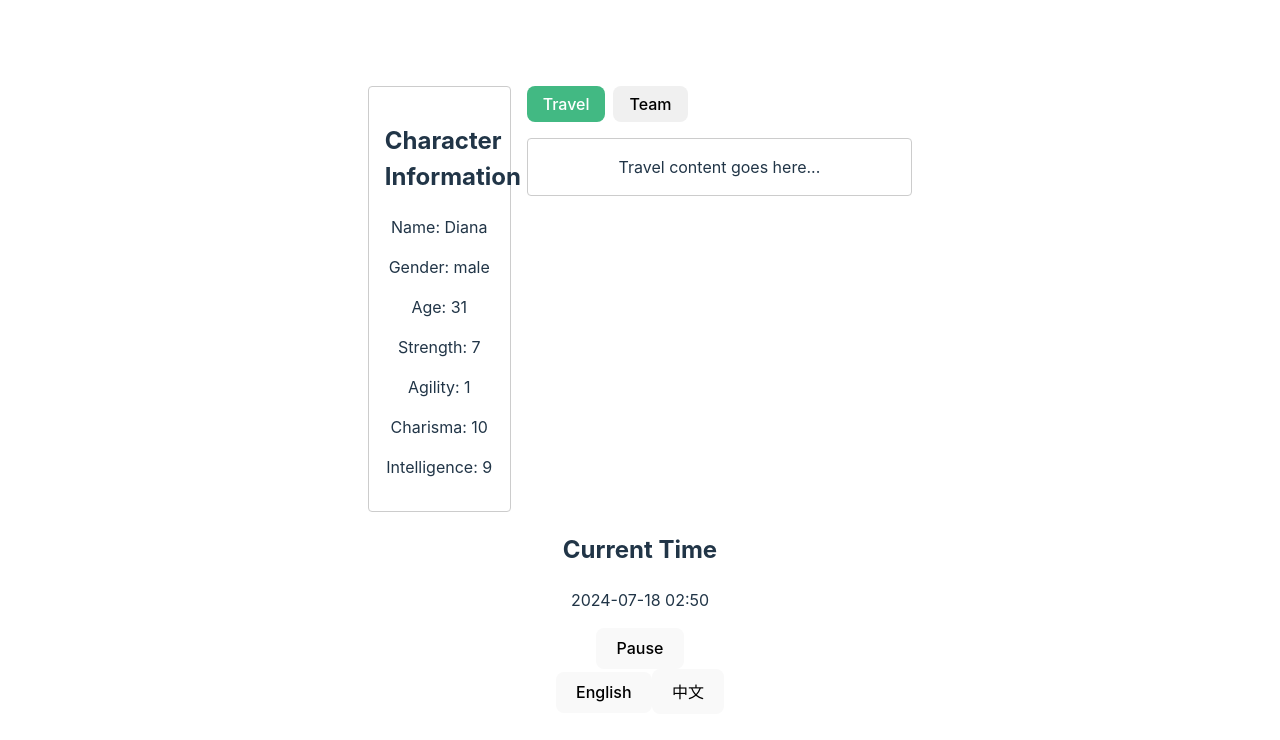
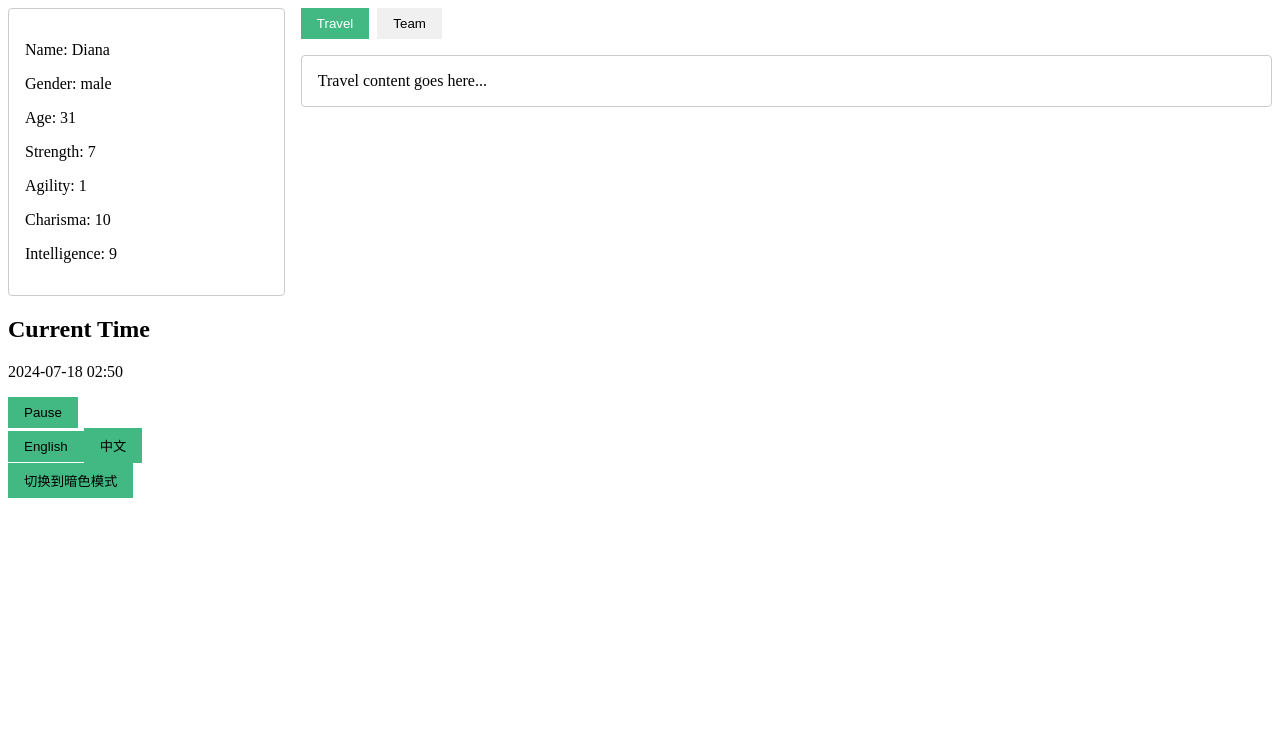
Before and after one commit to c1921/Drifting-Web, a Vue app: page / in a window 1280 px wide. Shown: the top 740 px of the page. Built offline with nearby package versions, Linux system fonts and the light colour scheme.

Commit message:
暗色模式

```diff
--- a/src/App.vue
+++ b/src/App.vue
@@ -11,6 +11,7 @@
       <button @click="changeLanguage('en')">English</button>
       <button @click="changeLanguage('zh')">中文</button>
     </div>
+    <button @click="toggleTheme">{{ currentTheme === 'light' ? '切换到暗色模式' : '切换到亮色模式' }}</button>
   </div>
 </template>
 
@@ -94,10 +95,29 @@ export default defineComponent({
       return `${year}-${month}-${day} ${hours}:${minutes}`;
     });
 
+    const currentTheme = ref('light');
+
+    const setTheme = (theme: string) => {
+      document.documentElement.setAttribute('data-theme', theme);
+      currentTheme.value = theme;
+    };
+
+    const toggleTheme = () => {
+      const newTheme = currentTheme.value === 'light' ? 'dark' : 'light';
+      setTheme(newTheme);
+    };
+
     onMounted(() => {
       initializeGame();
       timer = window.setInterval(updateTime, 200) as unknown as number;
       isRunning.value = true;
+
+      const prefersDarkScheme = window.matchMedia('(prefers-color-scheme: dark)');
+      setTheme(prefersDarkScheme.matches ? 'dark' : 'light');
+
+      prefersDarkScheme.addEventListener('change', (e) => {
+        setTheme(e.matches ? 'dark' : 'light');
+      });
     });
 
     onUnmounted(() => {
@@ -108,7 +128,7 @@ export default defineComponent({
       locale.value = lang;
     };
 
-    return { player, team, formattedTime, toggleTimer, isRunning, changeLanguage, t };
+    return { player, team, formattedTime, toggleTimer, isRunning, changeLanguage, t, toggleTheme, currentTheme };
   }
 });
 </script>
--- /dev/null
+++ b/src/assets/styles.css
@@ -0,0 +1,24 @@
+:root {
+    --background-color: #ffffff;
+    --text-color: #000000;
+    --primary-color: #42b983;
+}
+
+[data-theme='dark'] {
+    --background-color: #121212;
+    --text-color: #ffffff;
+    --primary-color: #42b983;
+}
+
+body {
+    background-color: var(--background-color);
+    color: var(--text-color);
+}
+
+button {
+    background-color: var(--primary-color);
+    color: var(--text-color);
+    border: none;
+    padding: 0.5rem 1rem;
+    cursor: pointer;
+}
--- a/src/components/CharacterPanel.vue
+++ b/src/components/CharacterPanel.vue
@@ -1,6 +1,5 @@
 <template>
   <div class="character-panel">
-    <h2>{{ $t('characterInfo') }}</h2>
     <p>{{ $t('name') }}: {{ character.name }}</p>
     <p>{{ $t('gender') }}: {{ character.gender }}</p>
     <p>{{ $t('age') }}: {{ character.age }}</p>
--- a/src/i18n/index.ts
+++ b/src/i18n/index.ts
@@ -2,8 +2,6 @@ import { createI18n } from 'vue-i18n';
 
 const messages = {
   en: {
-    generateCharacter: 'Generate Character',
-    characterInfo: 'Character Information',
     name: 'Name',
     gender: 'Gender',
     age: 'Age',
@@ -20,8 +18,6 @@ const messages = {
     teamContent: 'Team content goes here...'
   },
   zh: {
-    generateCharacter: '生成角色',
-    characterInfo: '角色信息',
     name: '名字',
     gender: '性别',
     age: '年龄',
--- a/src/main.ts
+++ b/src/main.ts
@@ -1,7 +1,7 @@
 import { createApp } from 'vue'
-import './style.css'
 import App from './App.vue'
 import i18n from './i18n/index'
+import './assets/styles.css'
 
 const app = createApp(App);
 
```
